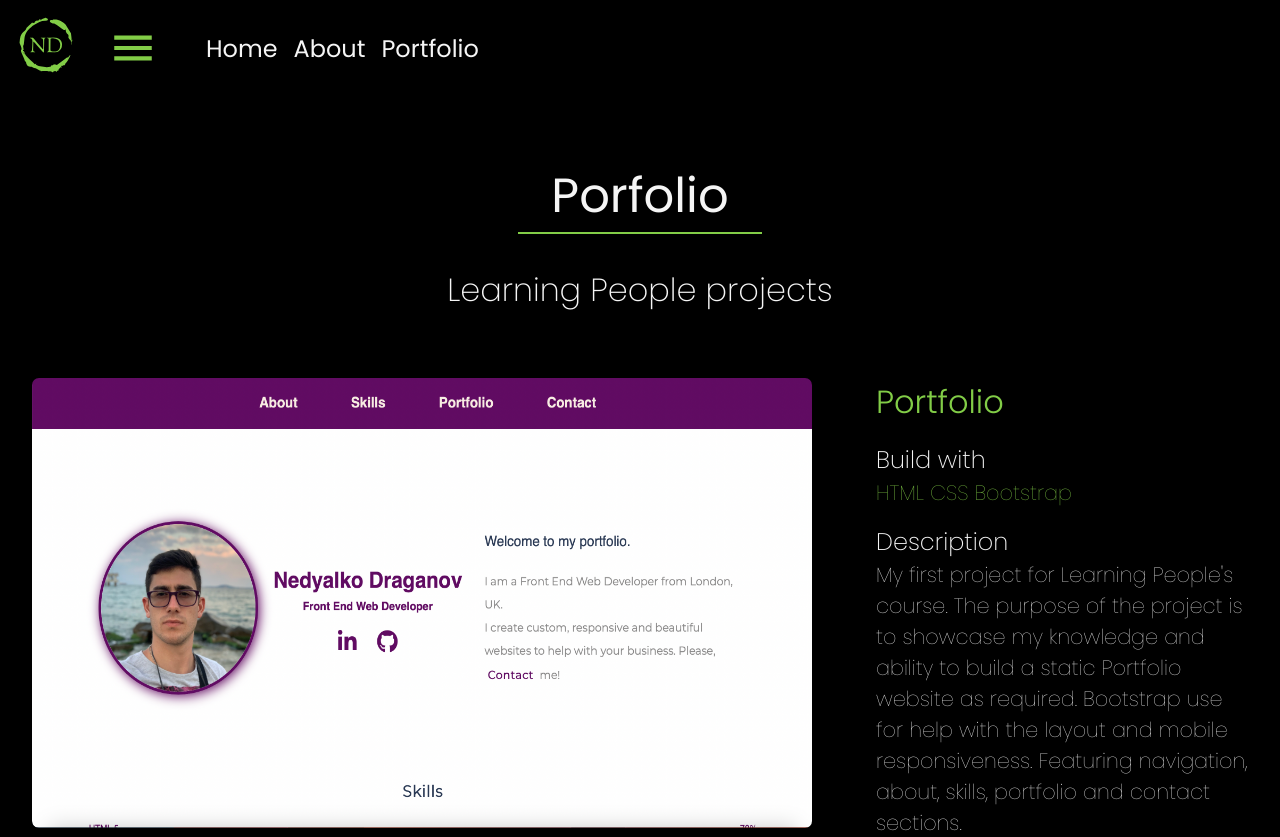
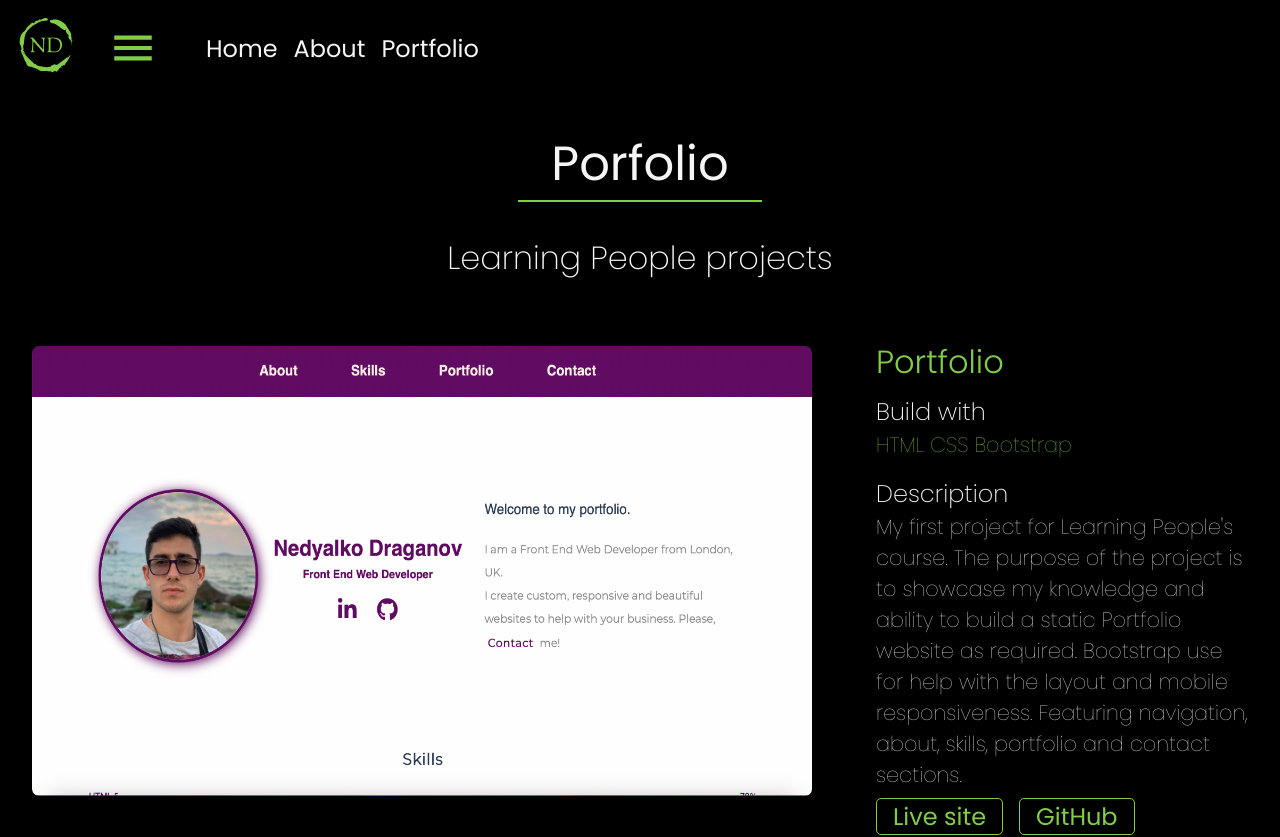
Before and after one commit to NDraganov/nedyalko-draganov, a Next.js app: page /portfolio in a window 1280 px wide. Shown: the top 837 px of the page. Built offline with nearby package versions, Linux system fonts and the light colour scheme.

Commit message:
Add top margin for pages

```diff
--- a/components/portfolio-page/project-item.module.css
+++ b/components/portfolio-page/project-item.module.css
@@ -17,6 +17,7 @@
   color: var(--dark-green);
   font-size: 2rem;
   font-weight: 300;
+  line-height: 1;
 }
 .project .description h5 {
   font-size: 1.5rem;
--- a/pages/about.module.css
+++ b/pages/about.module.css
@@ -1,6 +1,6 @@
 .about {
   text-align: center;
-  margin: 2rem 3rem;
+  margin: 8rem 3rem 3rem;
 }
 .about img {
   border-radius: 5px;
--- a/pages/index.module.css
+++ b/pages/index.module.css
@@ -2,5 +2,5 @@
   display: grid;
   place-items: center;
   min-height: 100vh;
-  margin: 0 5rem;
+  margin: 5rem 5rem;
 }
--- a/pages/portfolio.module.css
+++ b/pages/portfolio.module.css
@@ -1,3 +1,3 @@
 .portfolio {
-  margin: 10rem 2rem 0;
+  margin: 8rem 2rem 0;
 }
```
